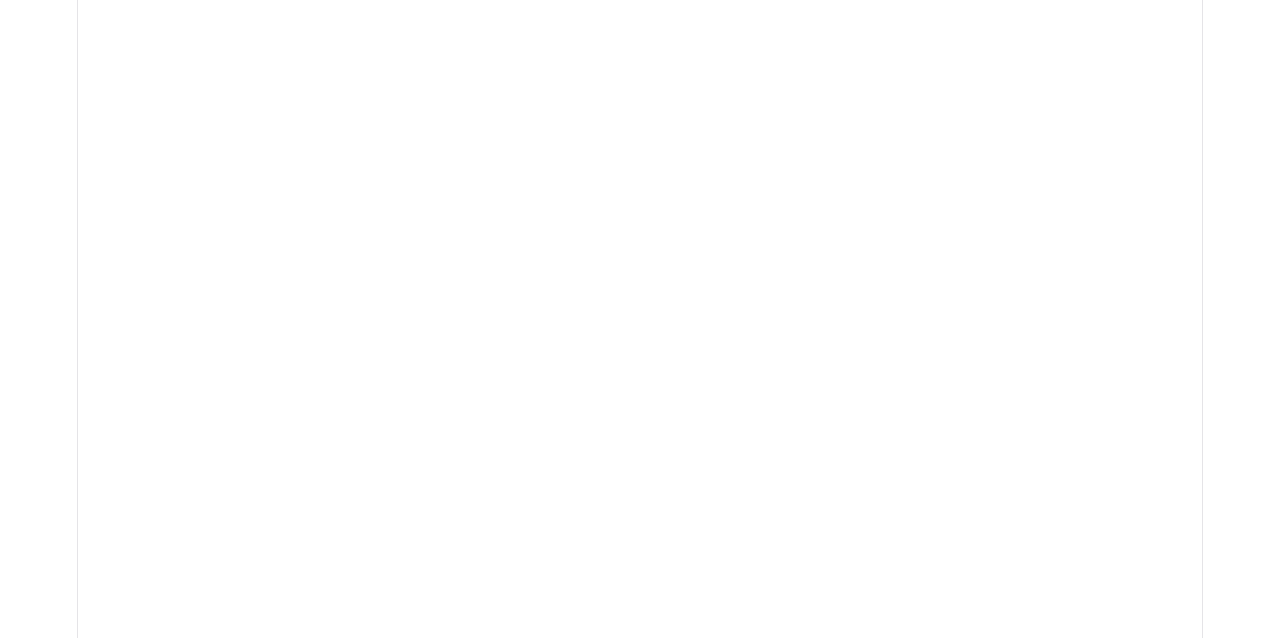
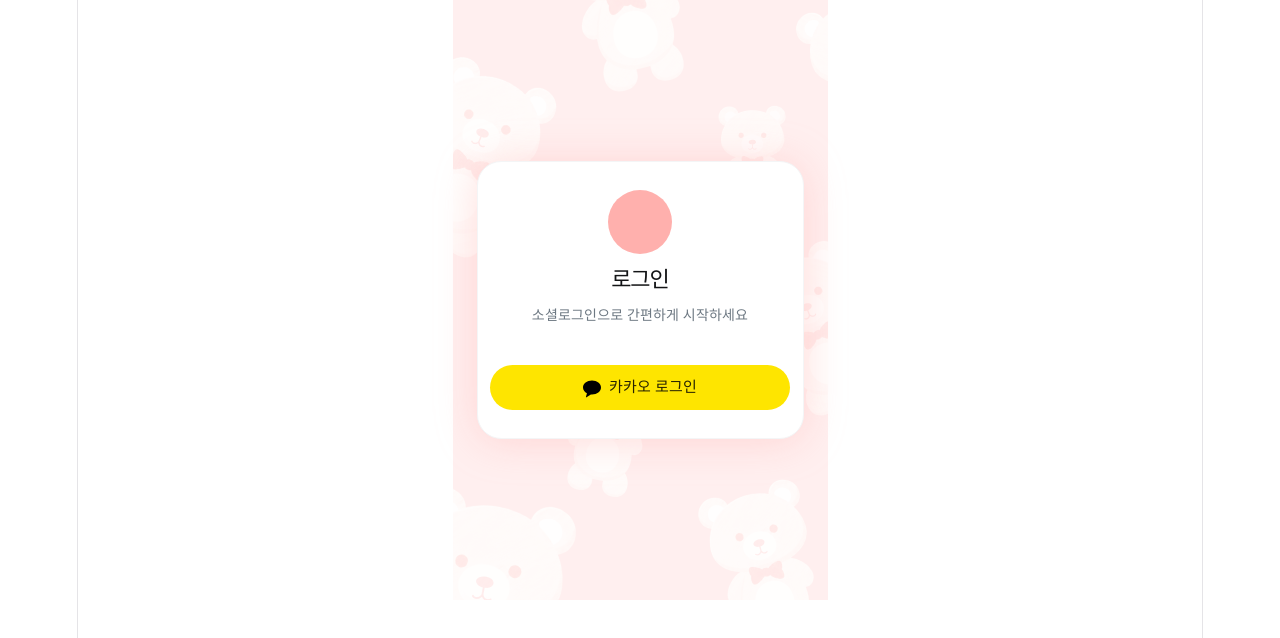
Before and after one commit to Yoojin-J/lagom_front, a React (Vite) app in the folder l_front/: page /login in a window 1280 px wide. Before the commit this address had no page. Shown: the top 638 px of the page. Built offline with nearby package versions, Linux system fonts and the light colour scheme.

Commit message:
login 추가
login 추가 기능 x

```diff
--- a/l_front/src/App.jsx
+++ b/l_front/src/App.jsx
@@ -6,6 +6,8 @@ import NavigationBar from './shared/components/NavigationBar'
 import CalendarPage from './features/calendar/CalendarPage';
 import HappyBankPage from './features/happyBank/page'
 import ExpensePage from './features/expense/ExpensePage'
+import LoginPage from './features/login/LoginPage';
+import LoginCallbackPage from './features/login/LoginCallbackPage';
 
 // Header, NavigationBar 가 필요한 화면
 const MainLayout = () => (
@@ -35,7 +37,8 @@ function App() {
             {/* <Route path="/" element={<CalendarPage />} /> */}
             <Route path='/happyBank' element={<HappyBankPage />} />
           </Route>
-
+          <Route path='/login' element={<LoginPage />} />
+          <Route path='/oauth/callback/kakao' element={<LoginCallbackPage />} />
           <Route path='/expense' element={<ExpensePage />} />
           <Route path="/expense/:id" element={<ExpensePage />} />
         </Routes>
--- /dev/null
+++ b/l_front/src/assets/icons/login/Kakao.jsx
@@ -0,0 +1,18 @@
+import React from 'react'
+
+const Kakao = () => {
+  return (
+    <svg xmlns="http://www.w3.org/2000/svg" width="18" height="18" viewBox="0 0 18 18" fill="none" style={{ overflow: 'visible' }}>
+      <g clip-path="url(#clip0_1467_7959)">
+        <path fill-rule="evenodd" clip-rule="evenodd" d="M9.00002 0.599976C4.02917 0.599976 0 3.71293 0 7.55226C0 9.94 1.5584 12.0449 3.93152 13.2969L2.93303 16.9445C2.84481 17.2668 3.21341 17.5237 3.49646 17.3369L7.87334 14.4482C8.2427 14.4838 8.61808 14.5046 9.00002 14.5046C13.9705 14.5046 17.9999 11.3918 17.9999 7.55226C17.9999 3.71293 13.9705 0.599976 9.00002 0.599976Z" fill="black" />
+      </g>
+      <defs>
+        <clipPath id="clip0_1467_7959">
+          <rect width="17.9999" height="18" fill="white" />
+        </clipPath>
+      </defs>
+    </svg>
+  )
+}
+
+export default Kakao
--- /dev/null
+++ b/l_front/src/features/login/LoginCallbackPage.jsx
@@ -0,0 +1,9 @@
+import React from 'react'
+
+const LoginCallbackPage = () => {
+  return (
+    <div>콜백페이지</div>
+  )
+}
+
+export default LoginCallbackPage
--- /dev/null
+++ b/l_front/src/features/login/LoginPage.jsx
@@ -0,0 +1,30 @@
+import React from 'react'
+import './styles/LoginPage.css';
+import kakaoBtn from './styles/KakaoLogin.png';
+import KakaoIcon from '../../assets/icons/login/Kakao';
+
+const LoginPage = () => {
+  return (
+    <div className='login-background'>
+      <div className='login-container'>
+        <div className='login-text'>
+          <div className='login-img' />
+          <div className='text1'>로그인</div>
+          <div className='text2'>소셜로그인으로 간편하게 시작하세요</div>
+        </div>
+        <div className='login-kakao'>
+          <div className='login-content'>
+            <div className='icon'>
+              <KakaoIcon />
+            </div>
+            <div className='text'>
+              카카오 로그인
+            </div>
+          </div>
+        </div>
+      </div>
+    </div>
+  )
+}
+
+export default LoginPage
--- /dev/null
+++ b/l_front/src/features/login/styles/LoginPage.css
@@ -0,0 +1,115 @@
+.login-background {
+    display: flex;
+    min-width: 375px;
+    min-height: 600px;
+    justify-content: center;
+    align-items: center;
+    gap: 10px;
+    align-self: stretch;
+
+    background-image: url('./loginbg.png');
+    /* background: url(<path-to-image>) lightgray 0px -0.395px / 100% 135.333% no-repeat; */
+}
+
+.login-container {
+    box-sizing: border-box;
+    display: flex;
+    width: 327px;
+    padding: 28px 0;
+    flex-direction: column;
+    justify-content: center;
+    align-items: center;
+    gap: 40px;
+
+    border-radius: 24px;
+    border: 1px solid var(--Gray-5, #F4F5F6);
+    background: #FFF;
+    box-shadow: 0 2px 40px 0 var(--Primary-alpha-40, rgba(255, 176, 173, 0.40));
+}
+
+.login-text {
+    display: flex;
+    flex-direction: column;
+    justify-content: center;
+    align-items: center;
+    gap: 12px;
+    align-self: stretch;
+}
+
+.login-img {
+    box-sizing: border-box;
+    display: flex;
+    width: 64px;
+    height: 64px;
+    flex-direction: column;
+    justify-content: center;
+    align-items: center;
+    gap: 12px;
+    aspect-ratio: 1/1;
+
+    border-radius: 100px;
+    background: var(--Primary-base, #FFB0AD);
+}
+
+.login-text>.text1 {
+    color: var(--Gray-95, #131416);
+
+    /* Heading/medium */
+    font-family: Pretendard;
+    font-size: 22px;
+    font-style: normal;
+    font-weight: 700;
+    line-height: 130%;
+    /* 28.6px */
+    letter-spacing: -1px;
+}
+
+.login-text>.text2 {
+    color: var(--Gray-60, #6D7882);
+    text-align: center;
+
+    /* Body Medium/small */
+    font-family: "Noto Sans KR";
+    font-size: 14px;
+    font-style: normal;
+    font-weight: 500;
+    line-height: 130%;
+    /* 18.2px */
+}
+
+.login-kakao {
+    box-sizing: border-box;
+    display: flex;
+    width: 300px;
+    height: 45px;
+    padding: 0 14px;
+    justify-content: center;
+    align-items: center;
+    border-radius: 100px;
+    background: var(--kakao-bg, #FEE500);
+}
+
+.login-content {
+    display: flex;
+    height: 23px;
+    padding: 0 82px;
+    justify-content: center;
+    align-items: center;
+    gap: 8px;
+}
+
+.login-content>.icon {
+    width: 18px;
+    height: 18px;
+}
+
+.login-content>.text {
+    white-space: nowrap;
+    color: var(--kakao-text, rgba(0, 0, 0, 0.85));
+    font-family: "Apple SD Gothic Neo";
+    font-size: 15px;
+    font-style: normal;
+    font-weight: 600;
+    line-height: 150%;
+    /* 22.5px */
+}
```
Also changed, not shown: l_front/src/features/login/styles/KakaoLogin.png (added), l_front/src/features/login/styles/loginbg.png (added).
